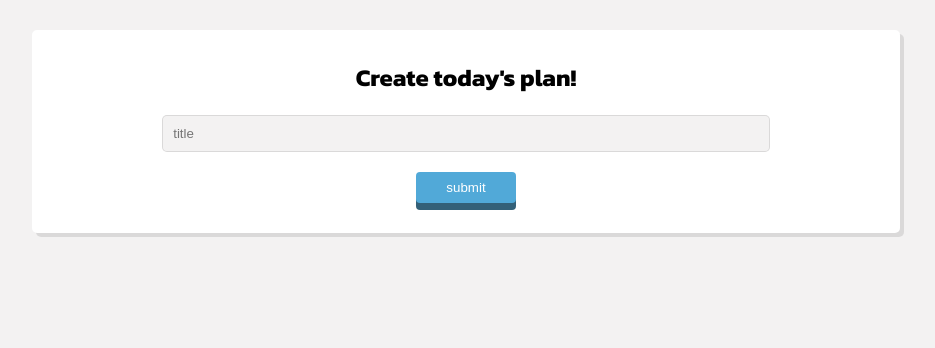
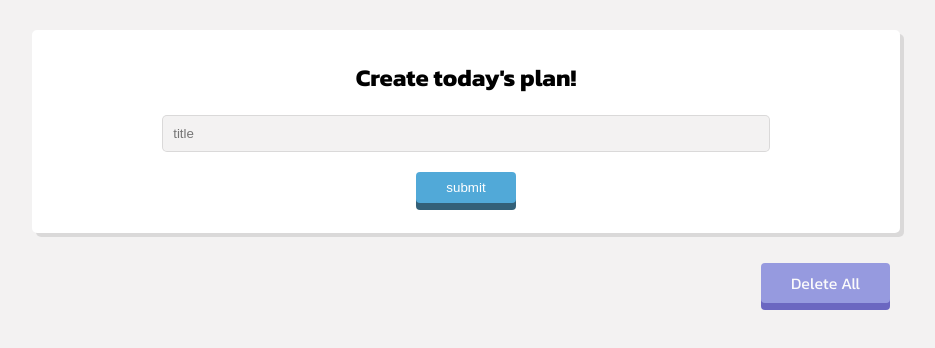
Before and after one commit to Tatsuya-Naka/To-do-list-using-Express.js-and-MongoDB, a website: page public/index.html in a window 1280 px wide. Shown: the whole page, without its empty margins (174-1109 px from the left). Drawn offline with nearby package versions, Linux system fonts and the light colour scheme; no server answers.

Commit message:
Add delete all function

```diff
--- a/public/index.html
+++ b/public/index.html
@@ -17,6 +17,12 @@
             </form>
         </div>
 
+        <div class="delete-all">
+            <div class="delete">
+                Delete All
+            </div>
+        </div>
+
         <div class="threads">
             <!-- Dynamic content -->
         </div>
--- a/public/script.js
+++ b/public/script.js
@@ -1,6 +1,7 @@
 const taskSectionDOM = document.querySelector(".threads");
 const inputTaskDOM = document.getElementById("inputTitle");
 const formDOM = document.querySelector(".form-section");
+const deleteAllDOM = document.querySelector(".delete-all");
 let inputTask = "";
 
 // console.log(axios);
@@ -81,11 +82,20 @@ taskSectionDOM.addEventListener("click", async(event) => {
         const thread = target.closest(".thread");
         const taskId = thread.getAttribute("data-task-id");
         if (taskId) {
-            event.preventDefault();
+            // event.preventDefault();
             await deleteTask(taskId);
         }
     }
 });
+
+//delete all
+deleteAllDOM.addEventListener("click", async(event) => {
+    const target = event.target;
+    if (target.closest(".delete")) {
+        await axios.delete('/todo/task/delete/all');
+        getAllTask();
+    }
+})
 
 const deleteTask = async(id) => {
     try {
--- a/public/style.css
+++ b/public/style.css
@@ -64,6 +64,7 @@ a {
     color: white;
     opacity: 0.8;
     border-radius: 4px;
+    cursor: pointer;
 }
 
 .form-section button:hover {
@@ -244,3 +245,32 @@ a {
     align-items: center;
     display: flex;
 }
+
+.create-todo .delete-all {
+    width: 70%;
+    padding-top: 30px;
+    padding-right: 20px;
+    display: flex;
+    justify-content: flex-end;
+    text-align: right;
+}
+
+.delete {
+    background-color: #7075d8;
+    padding: 8px 30px;
+    cursor: pointer;
+    border-radius: 4px;
+    box-shadow: 0 7px #322dad;
+    color: #fff;
+    opacity: .7;
+}
+
+.delete:hover {
+    opacity: 1;
+}
+
+.delete:active {
+    box-shadow: none;
+    position: relative;
+    top: 7px;
+}
```
Also changed, not shown: server.js (+15 -0 lines).
